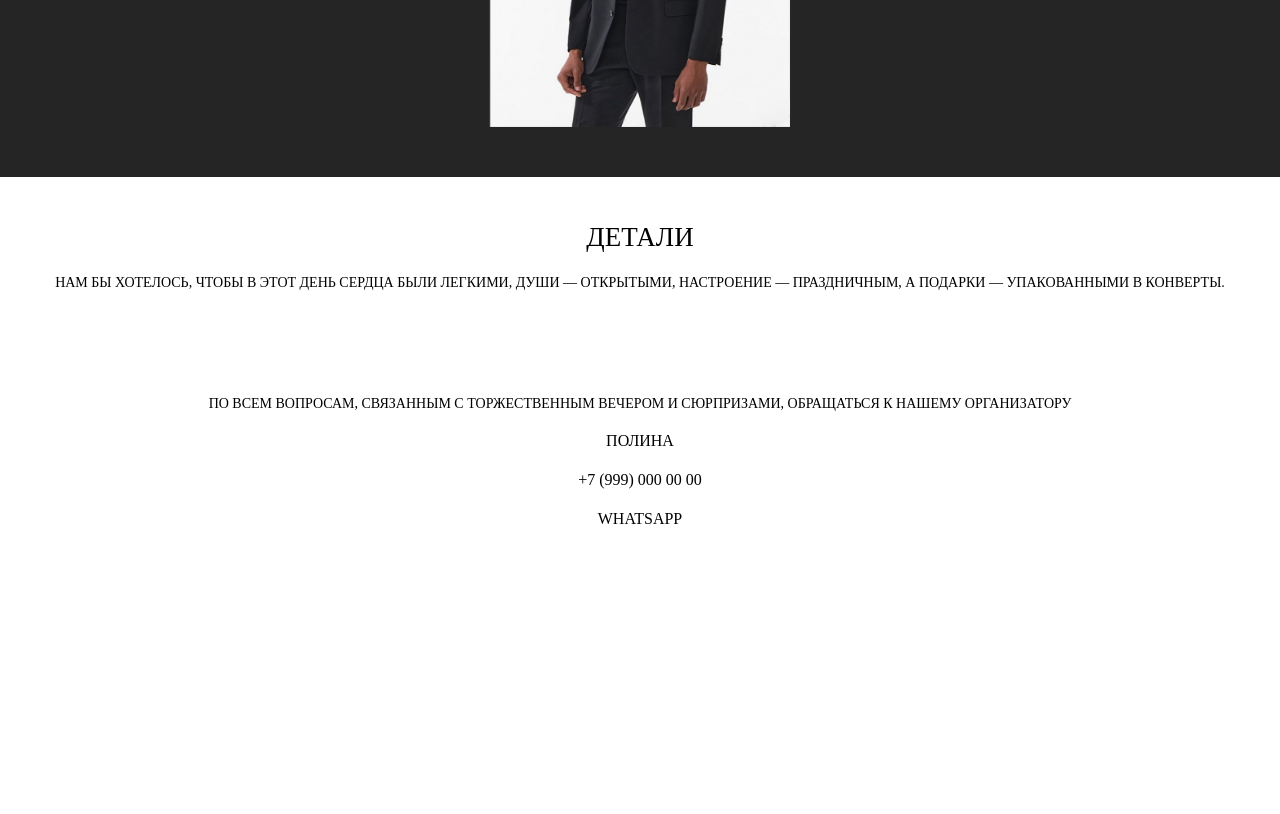
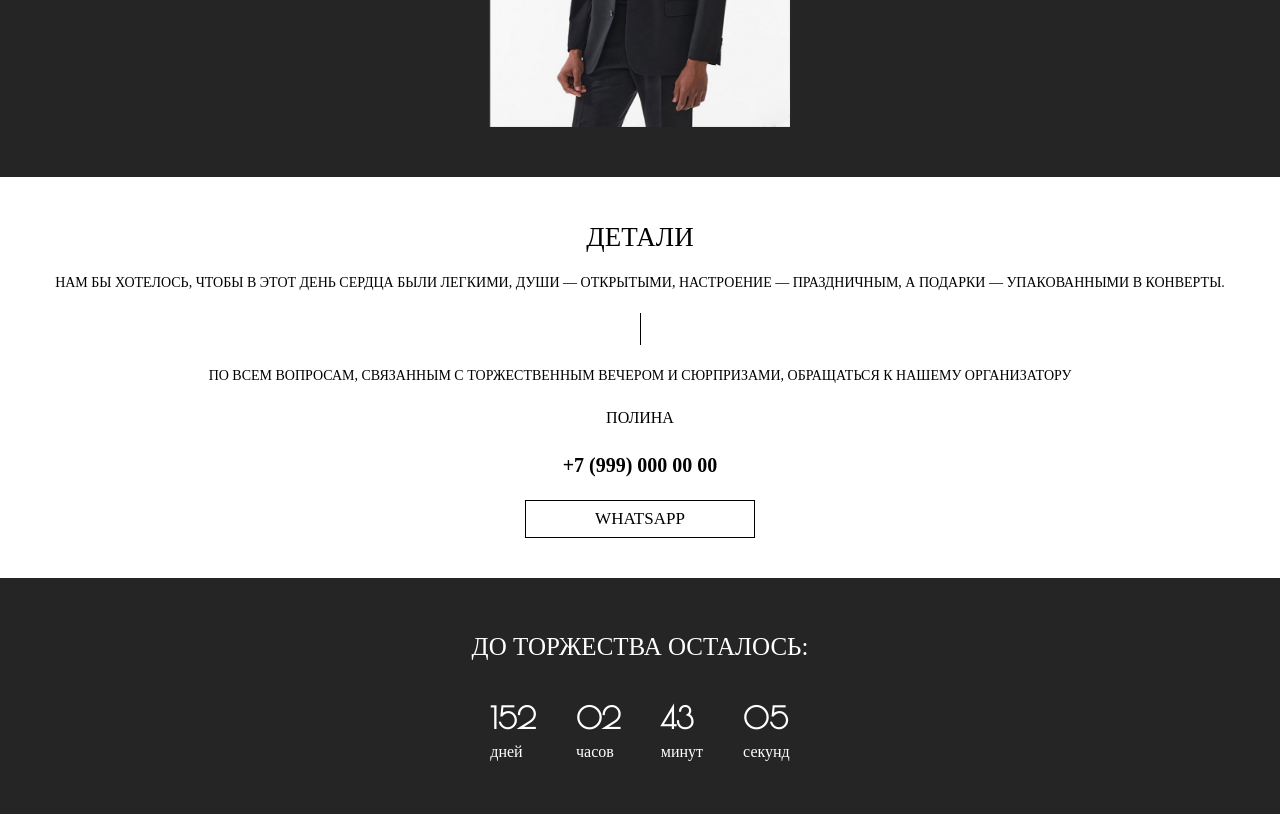
Before and after one commit to LeraNakahara/Wedding-Landing, a website: page src/index.html in a window 1280 px wide. Shown: the part 3088-3902 px from the top of the page. Before the commit the page ends 3659 px from the top, so only its background shows below. Drawn offline with nearby package versions, Linux system fonts and the light colour scheme.

Commit message:
блок торжество и контакты

```diff
--- /dev/null
+++ b/src/date.js
@@ -0,0 +1,3 @@
+let ourDay = new Date();
+let weddingDate = new Date(2025, 7, 25);
+let timer = weddingDate - ourDay;
--- a/src/index.html
+++ b/src/index.html
@@ -157,20 +157,49 @@
 
     <div class="flex flex-col items-center justify-center font-cormorant m-auto uppercase gap-[15px] py-[40px] px-[40px]">
       <p class = "text-[27px]">Детали</p>
-      <div class = "flex flex-col gap-[50px]">
-        <p class = "text-center text-[14px]">Нам бы хотелось, чтобы в этот день сердца были легкими, души — открытыми, настроение — праздничным, а подарки — упакованными в конверты.</p>
-        <span></span>
-          <p class = "text-center text-[14px]">По всем вопросам, связанным с торжественным вечером и сюрпризами, обращаться к нашему организатору</p>
+      <div class="flex flex-col items-center gap-[20px] relative">
+        <div class="flex flex-col justify-center items-center">
+          <p class="text-center text-[14px] pb-[20px]">Нам бы хотелось, чтобы в этот день сердца были легкими, души — открытыми, настроение — праздничным, а подарки — упакованными в конверты.</p>
+
+          <span class="h-8 w-[0.5px] bg-black"></span>
+
+          <p class="text-center text-[14px] pt-[20px]">По всем вопросам, связанным с торжественным вечером и сюрпризами, обращаться к нашему организатору</p>
         </div>
         <p>Полина</p>
-        <p>+7 (999) 000 00 00</p>
-        <button><a href="">WHATSAPP</a></button>
+        <p class = "font-bold text-[20px]">+7 (999) 000 00 00</p>
+        <button class="w-[230px] border px-[5px] py-[5px]">
+          <a class="text-[17px] uppercase">Whatsapp</a>
+        </button>
       </div>
+    </div>
+
+    <div class = "flex flex-col bg-[#252525]  justify-center items-center text-white font-cormorant py-[50px] px-[50px] gap-[30px]">
+      <p class = "uppercase text-[25px] text-center">До торжества осталось:</p>
+      <div class = "flex flex-row gap-[40px] justify-center items-center">
+        <div>
+        <p class = "font-poiret-one font-bold text-[30px]">152</p>
+        <p>дней</p>
+        </div>
+        <div>
+          <p class = "font-poiret-one font-bold text-[30px]">02</p>
+          <p>часов</p>
+          </div>
+          <div>
+            <p class = "font-poiret-one font-bold text-[30px]">43</p>
+            <p>минут</p>
+            </div>
+            <div>
+              <p class = "font-poiret-one font-bold text-[30px]">05</p>
+              <p>секунд</p>
+              </div>
+      </div>
+
     </div>
     </main>
   </head>
   <script src="https://code.jquery.com/jquery-3.6.0.min.js"></script>
   <script src="https://cdnjs.cloudflare.com/ajax/libs/OwlCarousel2/2.3.4/owl.carousel.min.js"></script>
+  <script>"date.js"</script>
   <script>
     $(document).ready(function(){
       $('.owl-carousel').owlCarousel({
```
Also changed, not shown: src/output.css.
